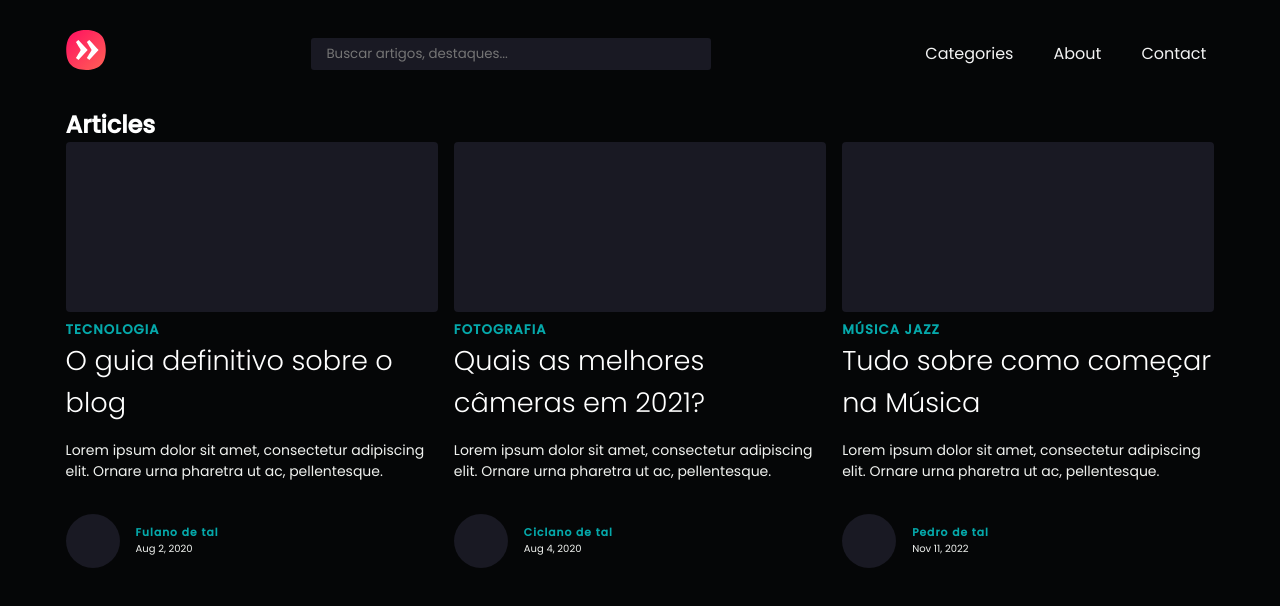
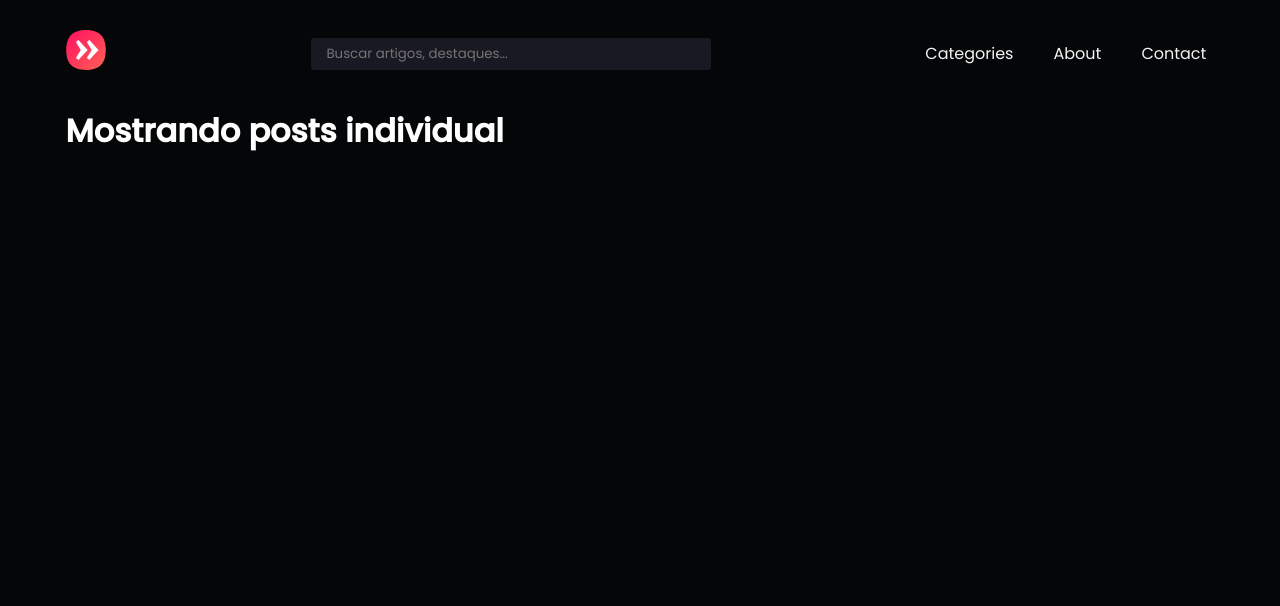
Before and after one commit to pfrancaneto/blog, a React (Create React App) app: page /article/1 in a window 1280 px wide. Shown: the top 606 px of the page. Built offline with nearby package versions, Linux system fonts and the light colour scheme; data requests are answered from the project's data file.

Commit message:
instaling react-router-dom and adding in project

```diff
--- a/package.json
+++ b/package.json
@@ -9,6 +9,7 @@
     "axios": "^1.1.3",
     "react": "^18.2.0",
     "react-dom": "^18.2.0",
+    "react-router-dom": "^6.4.3",
     "react-scripts": "5.0.1",
     "web-vitals": "^2.1.0"
   },
--- a/src/App.js
+++ b/src/App.js
@@ -1,11 +1,11 @@
 import Header from './components/Header';
-import Main from './pages/Main';
+import Rotas from './routes';
 
 function App() {
   return (
     <>
       <Header />
-      <Main />
+      <Rotas />
     </>
   );
 }
--- a/src/index.js
+++ b/src/index.js
@@ -1,13 +1,16 @@
-import React from 'react';
-import ReactDOM from 'react-dom/client';
-import './index.css';
-import App from './App';
-import reportWebVitals from './reportWebVitals';
+import React from "react";
+import ReactDOM from "react-dom/client";
+import "./index.css";
+import App from "./App";
+import reportWebVitals from "./reportWebVitals";
+import { BrowserRouter } from "react-router-dom";
 
-const root = ReactDOM.createRoot(document.getElementById('root'));
+const root = ReactDOM.createRoot(document.getElementById("root"));
 root.render(
   <React.StrictMode>
-    <App />
+    <BrowserRouter>
+      <App />
+    </BrowserRouter>
   </React.StrictMode>
 );
 
--- /dev/null
+++ b/src/pages/Articles/index.js
@@ -0,0 +1,7 @@
+const Articles = () => {
+  return (
+    <h1>Mostrando posts individual</h1>
+  );
+}
+
+export default Articles;
--- /dev/null
+++ b/src/routes.js
@@ -0,0 +1,12 @@
+import { Routes, Route } from "react-router-dom";
+import Articles from "./pages/Articles";
+import Main from "./pages/Main";
+
+const Rotas = () => (
+  <Routes>
+    <Route index path="/" element={<Main />} />
+    <Route path="/article/:id" element={<Articles />} />
+  </Routes>
+);
+
+export default Rotas;
```
Also changed, not shown: 1 other file (tests, documents, lock files or other folders).
